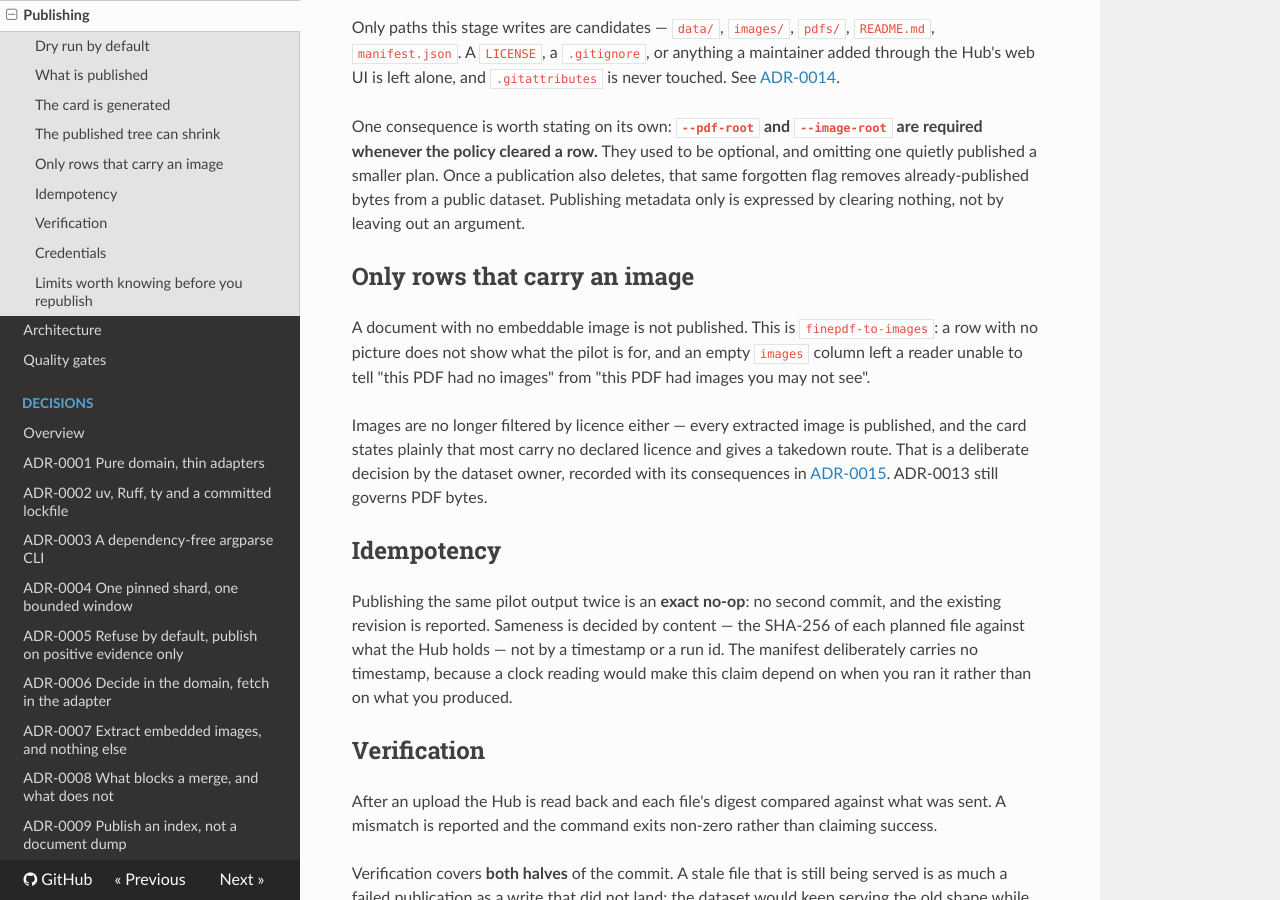
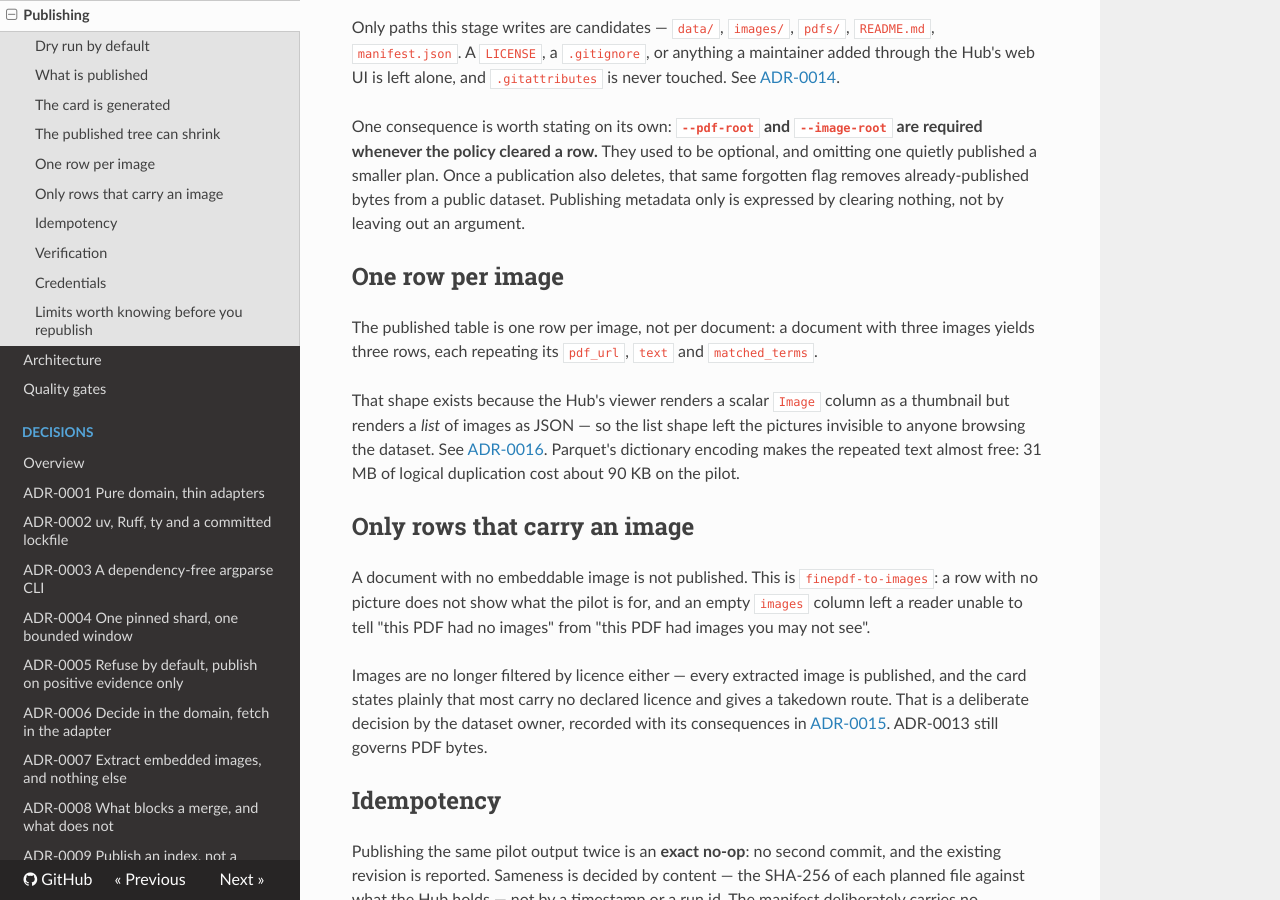
Before and after one commit to NoeFlandre/finepdf-to-images, an MkDocs documentation site: the page built from docs/publishing.md, in a window 1280 px wide and 900 px high, scrolled down 2681 px. Built offline with MkDocs 1.6.1, drawn with Linux system fonts in a browser that asks for light colours; nearby versions of some CDN libraries.

Commit message:
fix: publish one row per image so the viewer shows pictures (#42)
datasets-server typed the images column correctly and served every asset, but
the Hub's viewer renders a scalar Image feature as a thumbnail and renders a
list of them as raw JSON. The headline feature of a dataset called
finepdf-to-images was invisible to anyone who had not written code against it.

The images list becomes a scalar image column: a document with three images
yields three rows, each repeating its pdf_url, text and matched_terms. That
duplicated 31 MB logically on the pilot; parquet's dictionary encoding reduced
it to about 90 KB, taking the published file from 2.64 MB to 2.73 MB.

Recorded in ADR-0016.

Closes #38

```diff
--- a/docs/publishing.md
+++ b/docs/publishing.md
@@ -114,6 +114,16 @@ a smaller plan. Once a publication also deletes, that same forgotten flag remove
 bytes from a public dataset. Publishing metadata only is expressed by clearing nothing, not by
 leaving out an argument.
 
+## One row per image
+
+The published table is one row per image, not per document: a document with three images yields
+three rows, each repeating its `pdf_url`, `text` and `matched_terms`.
+
+That shape exists because the Hub's viewer renders a scalar `Image` column as a thumbnail but
+renders a *list* of images as JSON — so the list shape left the pictures invisible to anyone
+browsing the dataset. See [ADR-0016](adr/0016-one-row-per-image.md). Parquet's dictionary encoding
+makes the repeated text almost free: 31 MB of logical duplication cost about 90 KB on the pilot.
+
 ## Only rows that carry an image
 
 A document with no embeddable image is not published. This is `finepdf-to-images`: a row with no
--- a/mkdocs.yml
+++ b/mkdocs.yml
@@ -31,4 +31,5 @@ nav:
       - ADR-0013 Publish artifact bytes for allow-listed sources: adr/0013-publish-allow-listed-artifact-bytes.md
       - ADR-0014 A publication removes what it does not contain: adr/0014-a-publication-removes-what-it-does-not-contain.md
       - ADR-0015 Publish only rows that carry an image: adr/0015-publish-only-rows-that-carry-an-image.md
+      - ADR-0016 One row per image: adr/0016-one-row-per-image.md
   - Technical debt: technical-debt.md
```
Also changed, not shown: docs/adr/0016-one-row-per-image.md (added, +56 -0 lines), docs/adr/index.md (+1 -0 lines), 4 other files.
